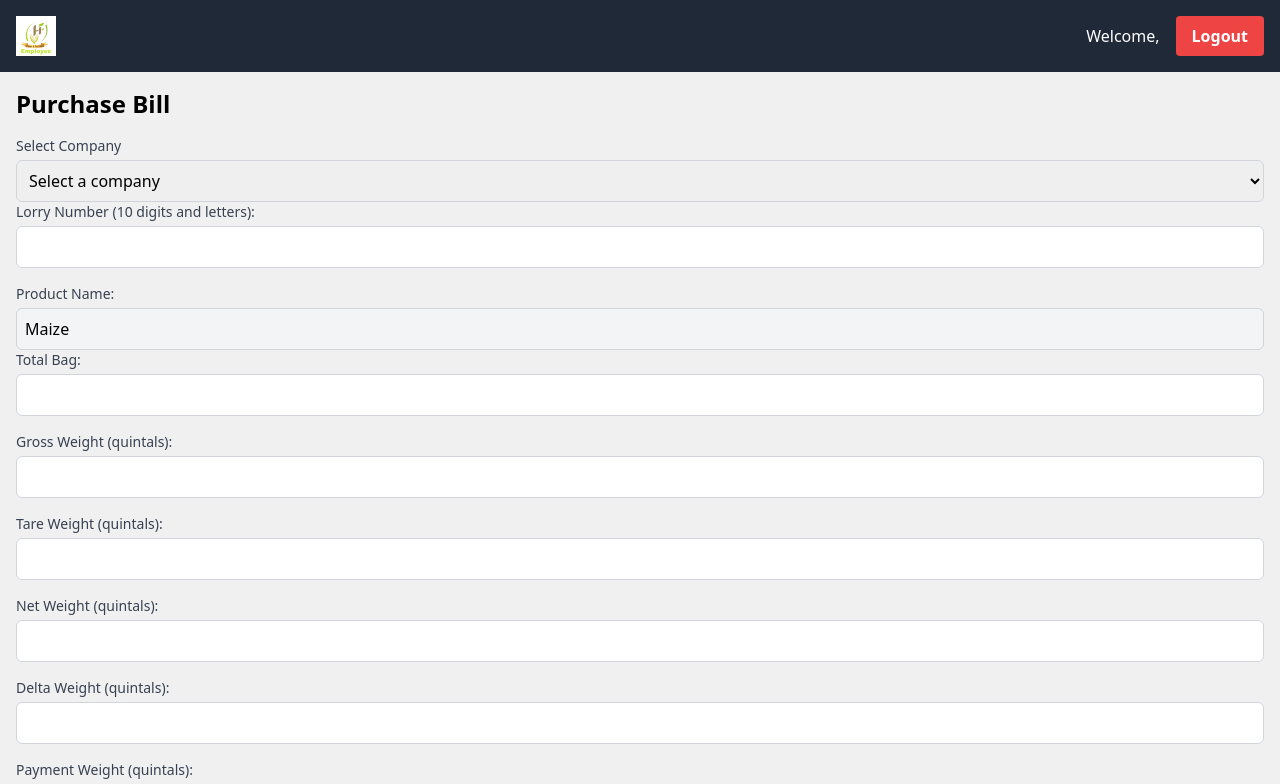
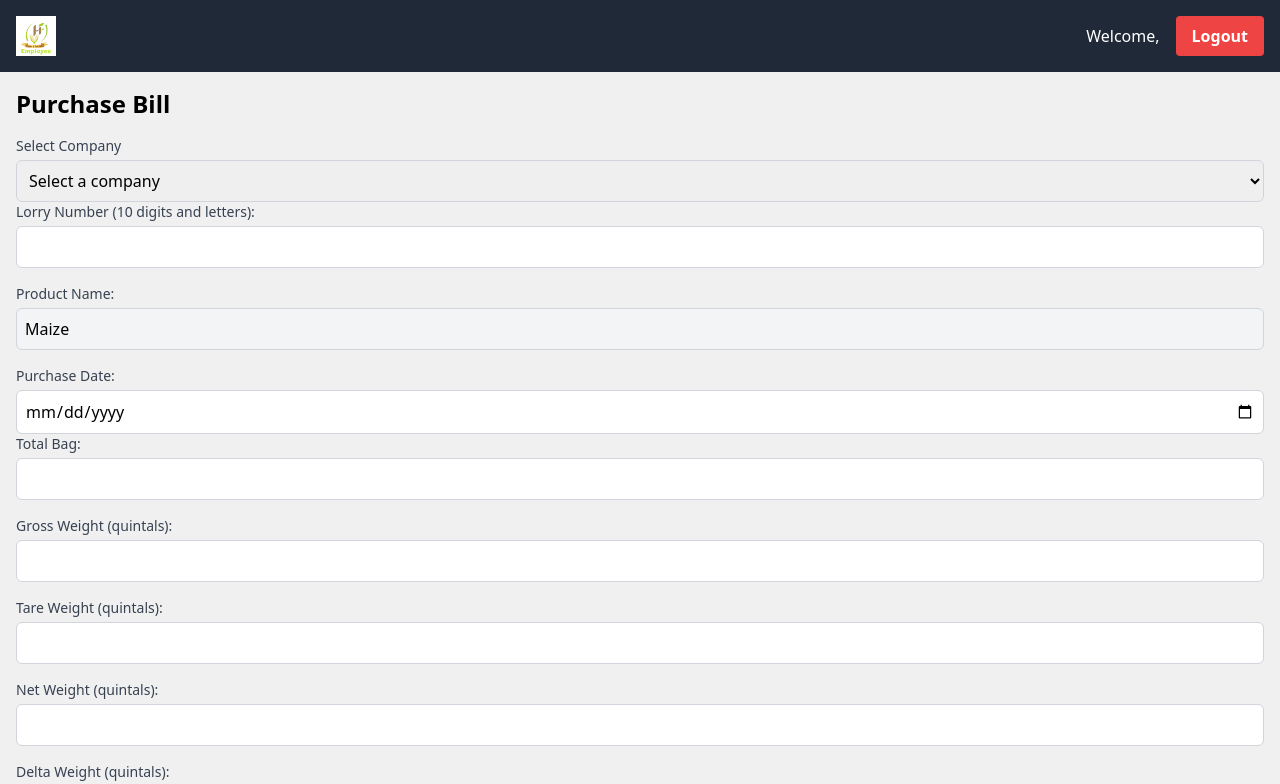
Before and after one commit to Santu-Hansariafood/hans-emp, a React (Create React App) app: page /purchase-bill in a window 1280 px wide. Shown: the top 784 px of the page. Built offline with nearby package versions, Linux system fonts and the light colour scheme; no server answers; sample sign-in values are in the browser's storage; a web font is replaced by a local one.

Commit message:
bill updated

```diff
--- a/src/components/bill/BillList/BillList.jsx
+++ b/src/components/bill/BillList/BillList.jsx
@@ -83,6 +83,7 @@ const BillList = () => {
 
   const handleGenerateExcel = () => {
     const headers = [
+      "Date",
       "Bill No",
       "Lorry Number",
       "Farmer Name",
@@ -108,6 +109,7 @@ const BillList = () => {
     ];
 
     const data = bills.map((bill) => [
+      bill.date,
       bill.billNumber,
       bill.lorryNumber,
       bill.farmerName,
@@ -174,22 +176,26 @@ const BillList = () => {
         <table className="table-auto w-full">
           <thead>
             <tr className="bg-gradient-to-r from-green-400 to-yellow-500 text-white">
+              <th className="border p-2">Date</th>
               <th className="border p-2">Bill No</th>
               <th className="border p-2">Lorry Number</th>
               <th className="border p-2">Farmer Name</th>
               <th className="border p-2">Mobile Number</th>
               <th className="border p-2">Payable Amount</th>
+              <th className="border p-2">Godown Name</th>
               <th className="border p-2">Actions</th>
             </tr>
           </thead>
           <tbody>
             {currentBills.map((bill) => (
               <tr key={bill._id}>
+                <td className="border p-2">{bill.date}</td>
                 <td className="border p-2">{bill.billNumber}</td>
                 <td className="border p-2">{bill.lorryNumber}</td>
                 <td className="border p-2">{bill.farmerName}</td>
                 <td className="border p-2">{bill.mobileNumber}</td>
                 <td className="border p-2">{bill.payableAmount}</td>
+                <td className="border p-2">{bill.selectedGodownName}</td>
                 <td className="border p-2">
                   <div className="flex space-x-2">
                     <Link
--- a/src/components/bill/DisplayBill/DisplayBill.jsx
+++ b/src/components/bill/DisplayBill/DisplayBill.jsx
@@ -205,7 +205,7 @@ const DisplayBill = () => {
               </td>
               <td className="border border-gray-400 p-2">
                 <p>
-                  <strong>Date:</strong> {new Date().toLocaleDateString()}
+                  <strong>Date:</strong> {billData.date}
                 </p>
                 <p>
                   <strong>Bill No:</strong> {billData.billNumber}
--- a/src/components/bill/DisplayBill/DisplayBillByList.jsx
+++ b/src/components/bill/DisplayBill/DisplayBillByList.jsx
@@ -186,7 +186,7 @@ const DisplayBillByList = () => {
             </td>
             <td className="border border-gray-400 p-2">
               <p>
-                <strong>Date:</strong> {new Date().toLocaleDateString()}
+                <strong>Date:</strong> {billData.date}
               </p>
               <p>
                 <strong>Bill No:</strong> {billData.billNumber}
--- a/src/components/bill/DisplayBill/EditDisplayBill.jsx
+++ b/src/components/bill/DisplayBill/EditDisplayBill.jsx
@@ -153,7 +153,7 @@ const EditDisplayBill = () => {
             </td>
             <td className="border border-gray-400 p-2">
               <p>
-                <strong>Date:</strong> {new Date().toLocaleDateString()}
+                <strong>Date:</strong> {billData.date}
               </p>
               <p>
                 <strong>Bill No:</strong>{" "}
--- a/src/components/bill/PurchaseBill/PurchaseBill.jsx
+++ b/src/components/bill/PurchaseBill/PurchaseBill.jsx
@@ -82,6 +82,7 @@ const PurchaseBill = () => {
   ]);
   const [farmerData, setFarmerData] = useState({});
   const [selectedGodown, setSelectedGodown] = useState("");
+  const [purchaseDate, setPurchaseDate] = useState("");
 
   useEffect(() => {
     const fetchFarmerData = async () => {
@@ -139,8 +140,18 @@ const PurchaseBill = () => {
     }
   }, [qualityParams, paymentWeight, rate, totalUnloadingCost, bagPrice]);
 
+  const formatDate = (dateString) => {
+    const date = new Date(dateString);
+    const day = String(date.getDate()).padStart(2, "0");
+    const month = String(date.getMonth() + 1).padStart(2, "0"); // Months are zero-indexed
+    const year = date.getFullYear();
+    return `${day}-${month}-${year}`;
+  };
+
   const handleSubmit = async (e) => {
     e.preventDefault();
+
+    const formattedDate = formatDate(purchaseDate);
 
     const billData = {
       lorryNumber,
@@ -172,6 +183,7 @@ const PurchaseBill = () => {
       totalUnloadingCost,
       company,
       selectedGodown,
+      date: formattedDate,
     };
 
     console.log("Bill Data:", JSON.stringify(billData, null, 2));
@@ -211,6 +223,18 @@ const PurchaseBill = () => {
           company={company}
           setCompany={setCompany}
         />
+        <div className="mt-4">
+          <label className="block text-sm font-medium text-gray-700">
+            Purchase Date:
+          </label>
+          <input
+            type="date"
+            value={purchaseDate}
+            onChange={(e) => setPurchaseDate(e.target.value)}
+            required
+            className="mt-1 block w-full p-2 border border-gray-300 rounded-md"
+          />
+        </div>
         <WeightDetails
           totalBag={totalBag}
           setTotalBag={setTotalBag}
```
